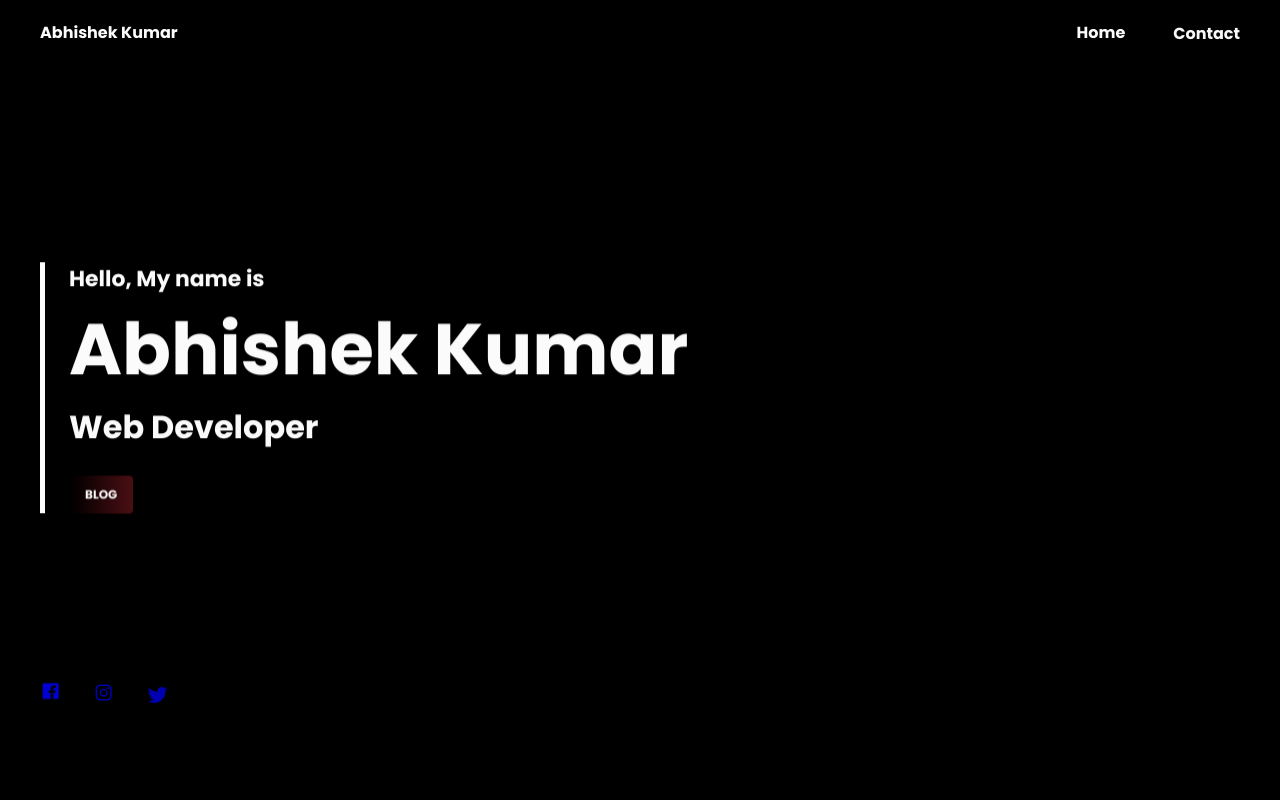
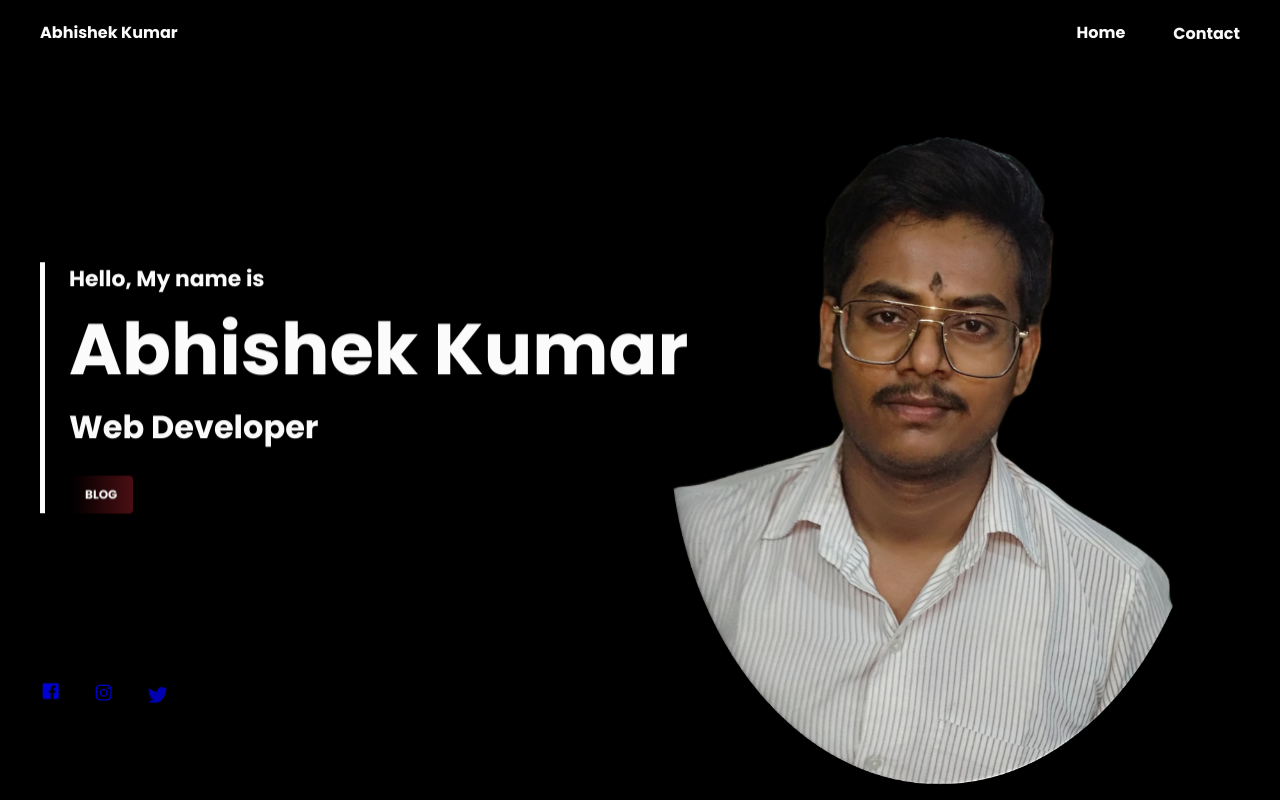
Before and after one commit to 2Abhi000/A.K, a plain HTML site: page index.html in a window 1280 px wide. Drawn offline with nearby package versions, Linux system fonts and the light colour scheme.

Commit message:
Update index.html

```diff
--- a/index.html
+++ b/index.html
@@ -656,7 +656,7 @@ img{
                 </div>
 
                 <div class="home__img">
-                    <img src="assets/img/img.png" alt="">
+                    <img src="https://github.com/2Abhi000/A.K/blob/gh-pages/img.png?raw=true" alt="Abhishek Kumar">
                 </div>
 
                 <div class="home__social">
```
